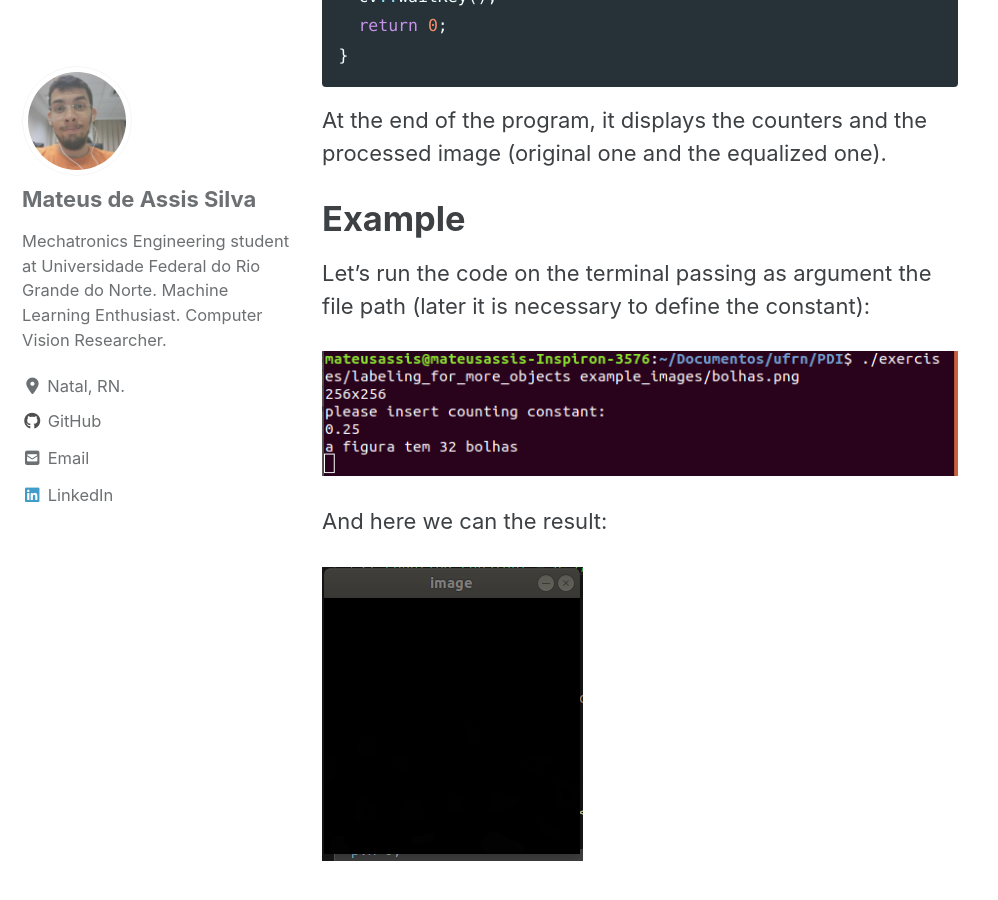
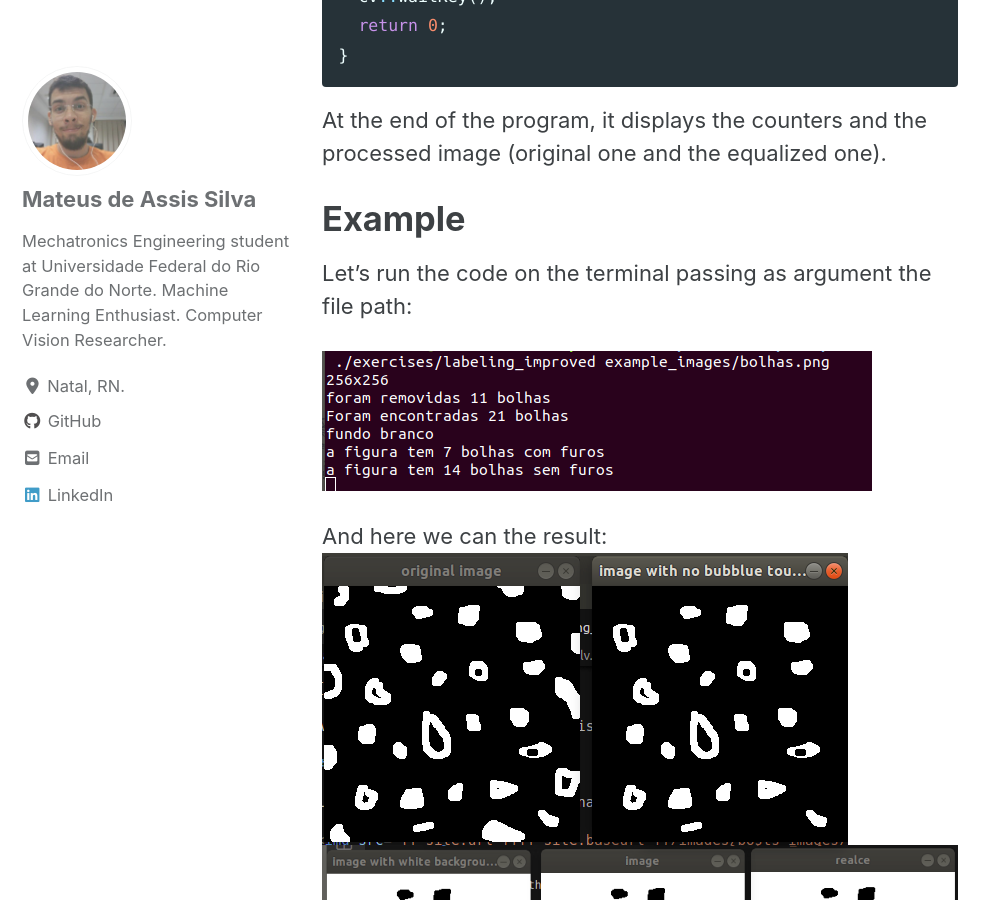
Before and after one commit to mtxslv/mtxslv.github.io, a Jekyll site: the page built from _posts/2020-10-18-labeling_improved.md, in a window 1280 px wide and 900 px high, scrolled down 7756 px. Shown: the whole window, without its empty margins (0-998 px from the left). Built offline with Jekyll 4.4.1, drawn with Linux system fonts in a browser that asks for light colours; cached includes are drawn as plain includes; nearby versions of some CDN libraries.

Commit message:
image added

```diff
--- a/_posts/2020-10-18-labeling_improved.md
+++ b/_posts/2020-10-18-labeling_improved.md
@@ -196,11 +196,10 @@ At the end of the program, it displays the counters and the processed image (ori
 
 # Example
 
-Let's run the code on the terminal passing as argument the file path (later it is necessary to define the constant):
+Let's run the code on the terminal passing as argument the file path:
 
-<img src="{{ site.url }}{{ site.baseurl }}/images/posts_images/2020-10-15-labeling_various_objects/running_code.png" alt="">
+<img src="{{ site.url }}{{ site.baseurl }}/images/posts_images/2020-10-18-labeling_improved/terminal.png" alt="">
 
 And here we can the result:
-
-
-<img src="{{ site.url }}{{ site.baseurl }}/images/posts_images/2020-10-15-labeling_various_objects/result.png" alt="">
+<img src="{{ site.url }}{{ site.baseurl }}/images/posts_images/2020-10-18-labeling_improved/imshow1.png" alt="">
+<img src="{{ site.url }}{{ site.baseurl }}/images/posts_images/2020-10-18-labeling_improved/imshow2.png" alt="">
```
